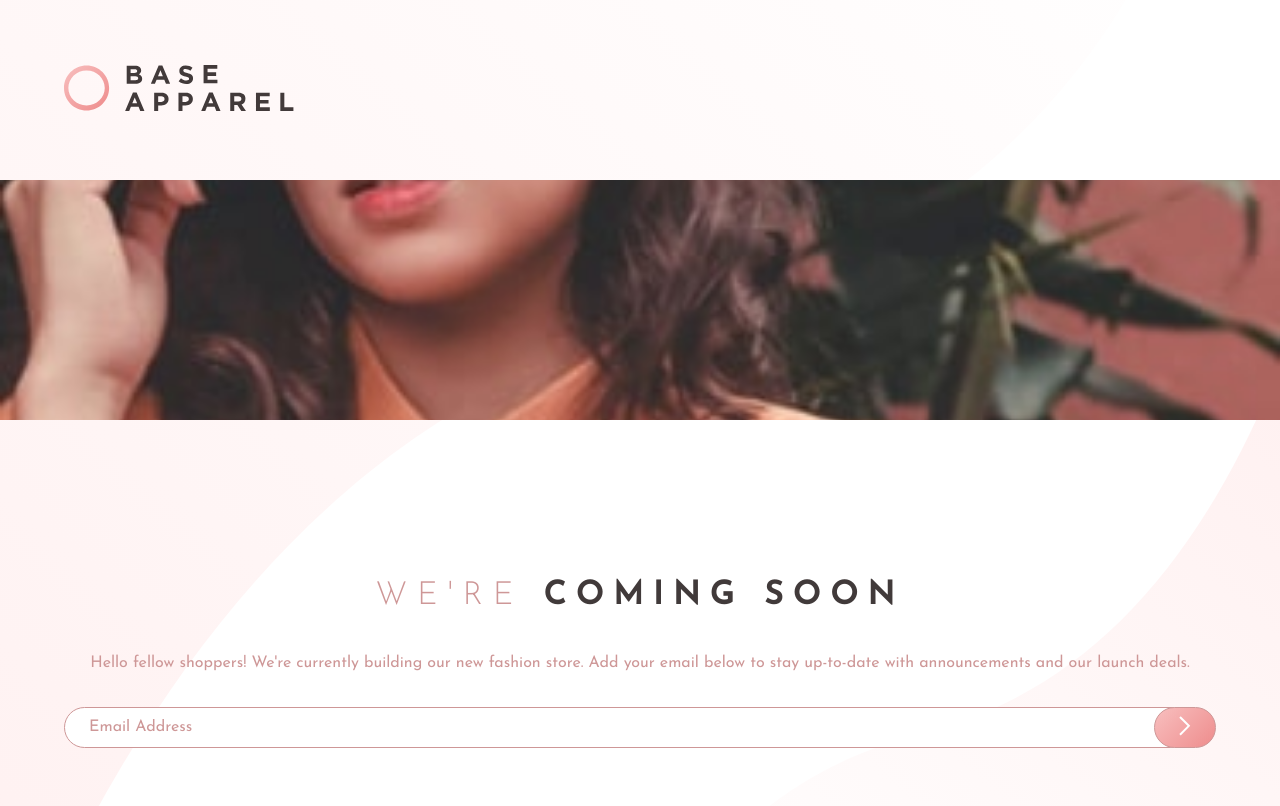
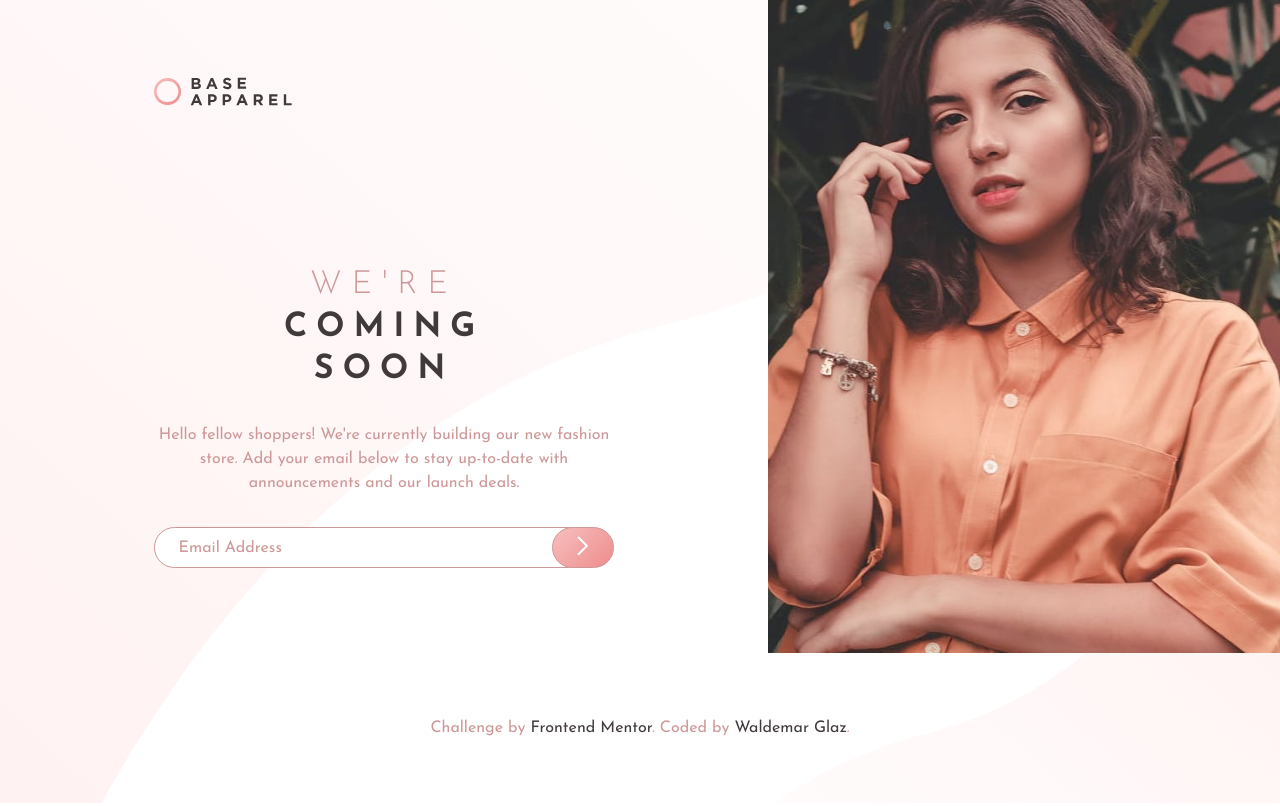
Before and after one commit to waldekglaz/Base-Apparel-Coming-Soon, a plain HTML site: page index.html in a window 1280 px wide. Shown: the top 806 px of the page. Drawn offline with Linux system fonts and the light colour scheme.

Commit message:
grid for > 768px

```diff
--- a/css/style.scss
+++ b/css/style.scss
@@ -9,20 +9,21 @@ $clr-dark-grey:hsl(0, 6%, 24%);
     padding: 0;
     box-sizing: border-box;
 }
-body{
-    max-height: 100vh;
+.body{
     background-image: url("../images/bg-pattern-desktop.svg");
     background-position: center;
     background-size: cover;
     background-repeat: no-repeat;
     font-family: $font;
     font-size: 16px;
+
 }
 .header{
     padding: 5%;
     .logo{
         width: 46%;
     }
+    grid-area: header;
 }
 
 .hero{
@@ -31,6 +32,7 @@ body{
     background-position: center;
     background-size: cover;
     background-repeat: no-repeat;
+    grid-area: hero;
 }
 
 .content{
@@ -43,7 +45,6 @@ body{
         max-width: 60%;
         margin: 0 auto 2rem;
         line-height: 1.3;
-
     }
     .accent{
         font-weight: 300;
@@ -55,6 +56,7 @@ body{
         line-height: 1.5;
         margin-bottom: 2rem;
     }
+    grid-area: content;
 
 }
 form{
@@ -94,7 +96,7 @@ form{
         top: 50%;
         transform: translateY(-50%);
         opacity: 0;
-        transition: 1s;
+        transition: 0.3s;
     }
 }
 .email-warning,
@@ -106,7 +108,9 @@ form{
     display: none;
     }
 
-
+.footer{
+    grid-area: footer;
+}
 .attribution{
     color: $clr-red;
     padding: 5%;
@@ -121,6 +125,7 @@ form{
             text-decoration: underline;
         }
     }
+    grid-area: footer;
 }
 
 .active{
@@ -129,10 +134,37 @@ form{
 }
 
 @media (min-width:768px) {
+    .body{
+        display: grid;
+        grid-template-columns: 60% 40%;
+        grid-template-rows:auto ;
+        grid-template-areas:
+        "header hero"
+        "content hero"
+        "footer footer"
+
+    }
     .header{
+        padding: 10% 12%;
         .logo{
-            width: 20%;
-        }
+            width: 30%;
+    }
+    }
+    .content{
+        padding: 10% 8%;
+    }
+    .hero{
+        background-image: url("../images/hero-desktop.jpg");
     }
 
 }
+
+@media (min-width:1024px){
+    .body{
+        max-width: 1366px;
+    margin: 0 auto;
+    }
+    .header, .content{
+        padding: 10% 20%;
+    }
+}
--- a/index.html
+++ b/index.html
@@ -12,7 +12,7 @@
 
   <title>Frontend Mentor | Base Apparel coming soon page</title>
 </head>
-<body>
+<body class="body">
   <header class="header">
     <img src="images/logo.svg" alt="base apparel logo" class="logo">
   </header>
@@ -30,7 +30,7 @@
       <p class="email-success">Succes</p>
   </div>
 
-  <footer>
+  <footer class="footer">
     <p class="attribution">
       Challenge by <a href="https://www.frontendmentor.io?ref=challenge" target="_blank">Frontend Mentor</a>.
       Coded by <a href="https://github.com/waldekglaz" target="_blank">Waldemar Glaz</a>.
```
Also changed, not shown: css/style.css, 1 other file.
